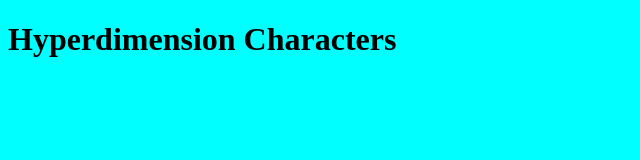
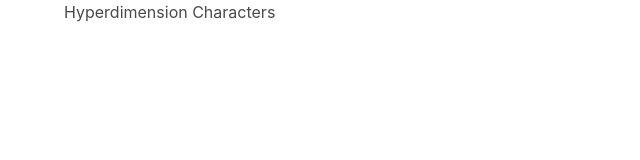
Before and after one commit to SatanicXPony/Playpen_mtk, a plain HTML site: page hw_playPen/classPlay/index.html in a window 1280 px wide. Shown: the whole page, without its empty margins (0-640 px from the left). Drawn offline with nearby package versions, Linux system fonts and the light colour scheme.

Commit message:
nothing new

```diff
--- a/hw_playPen/classPlay/index.html
+++ b/hw_playPen/classPlay/index.html
@@ -5,13 +5,14 @@
   <meta charset="UTF-8">
   <meta http-equiv="X-UA-Compatible" content="IE=edge">
   <meta name="viewport" content="width=device-width, initial-scale=1.0">
-  <!--<link rel="stylesheet" href="https://cdn.jsdelivr.net/npm/bulma@0.9.3/css/bulma.min.css">-->
+  <link rel="stylesheet" href="https://cdn.jsdelivr.net/npm/bulma@0.9.3/css/bulma.min.css">
   <link rel="stylesheet" href="nep.css">
   <title>HyperClass Display Test</title>
 </head>
 
 <body>
   <script src="neptune.js"></script>
+  <!-- instead of targeting body bgc, try to kebab classes for divs-->
   <div class="container">
     <h1>Hyperdimension Characters</h1>
     <!--this will display planet modals and give brief on planet and main goddess impressions-->
--- a/hw_playPen/classPlay/nep.css
+++ b/hw_playPen/classPlay/nep.css
@@ -1,3 +1 @@
-body {
-  background-color: aqua;
-}
+/* may need to set colors for header/hero, body, and footer containers seperatly*/
```
